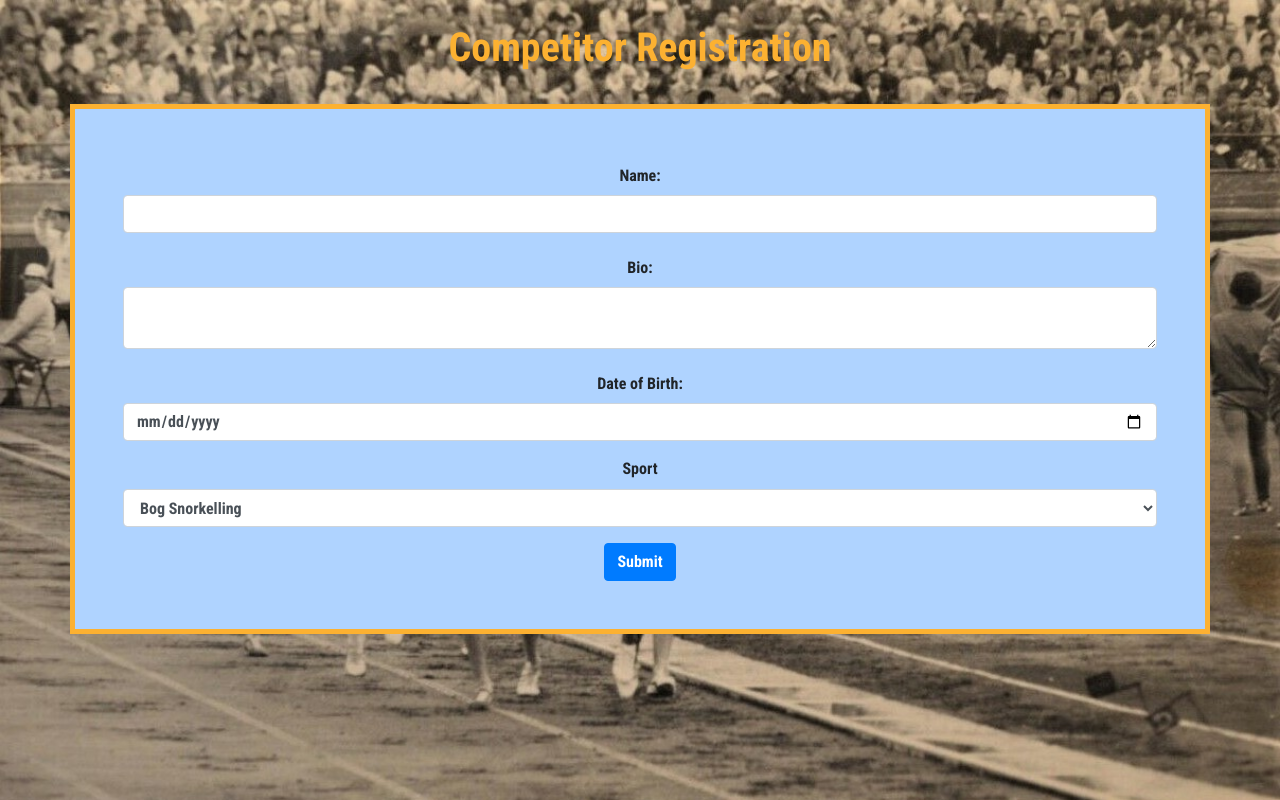
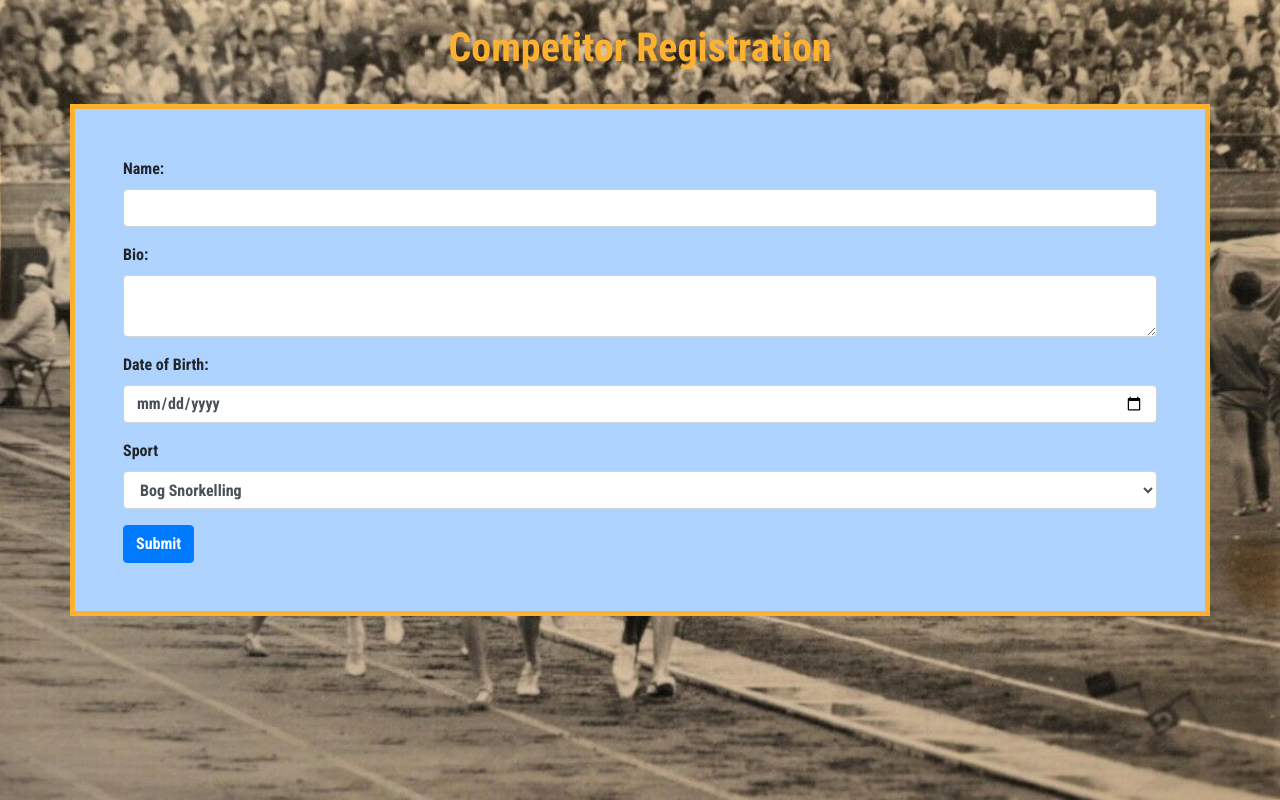
Before and after one commit to TechMilton/Lockdown-Olympics, a React (Create React App) app: page /registration in a window 1280 px wide. Built offline with nearby package versions, Linux system fonts and the light colour scheme.

Commit message:
Making fields required and adjusting text styling

```diff
--- a/src/Components/Registration/Registration.js
+++ b/src/Components/Registration/Registration.js
@@ -54,36 +54,40 @@ class Registration extends Component {
             sportId, } = this.state;
 
         return (
-            <div className="backgroundImage">
+            <div style={{textAlign: "left"}} className="backgroundImage">
                 <PageHeading>Competitor Registration</PageHeading>
                 <Container className="registrationCard">
                     <Form onSubmit={this.handleSubmit}>
                         <Form.Group controlId="name.ControlInput">
-                            <Form.Label column sm={2}>Name:</Form.Label>
+                            <Form.Label>Name:</Form.Label>
                                 <Form.Control
                                     type="text"
                                     value={name}
-                                    onChange={this.handleName} />
+                                    onChange={this.handleName}
+                                    required />
                         </Form.Group>
                         <Form.Group controlId="bio.ControlInput">
-                            <Form.Label column sm={2}>Bio:</Form.Label>
+                            <Form.Label>Bio:</Form.Label>
                                 <Form.Control
                                     as="textarea"
                                     value={bio}
-                                    onChange={this.handleBio} />
+                                    onChange={this.handleBio}
+                                    required />
                         </Form.Group>
                         <Form.Group controlId="dob.ControlInput">
-                            <Form.Label column sm={2}>Date of Birth:</Form.Label>
+                            <Form.Label>Date of Birth:</Form.Label>
                                 <Form.Control
                                     type="date"
                                     value={dob}
-                                    onChange={this.handleDob} />
+                                    onChange={this.handleDob}
+                                    required />
                         </Form.Group>
                         <Form.Group controlId="sportId.ControlInput">
                             <Form.Label>Sport</Form.Label>
                             <Form.Control
                                 as="select"
                                 value={sportId}
+                                required
                                 onChange={this.handleSportId}>
                                 <option value="1">Bog Snorkelling</option>
                                 <option value="2">Giant Pumpkin Kayaking</option>
```
